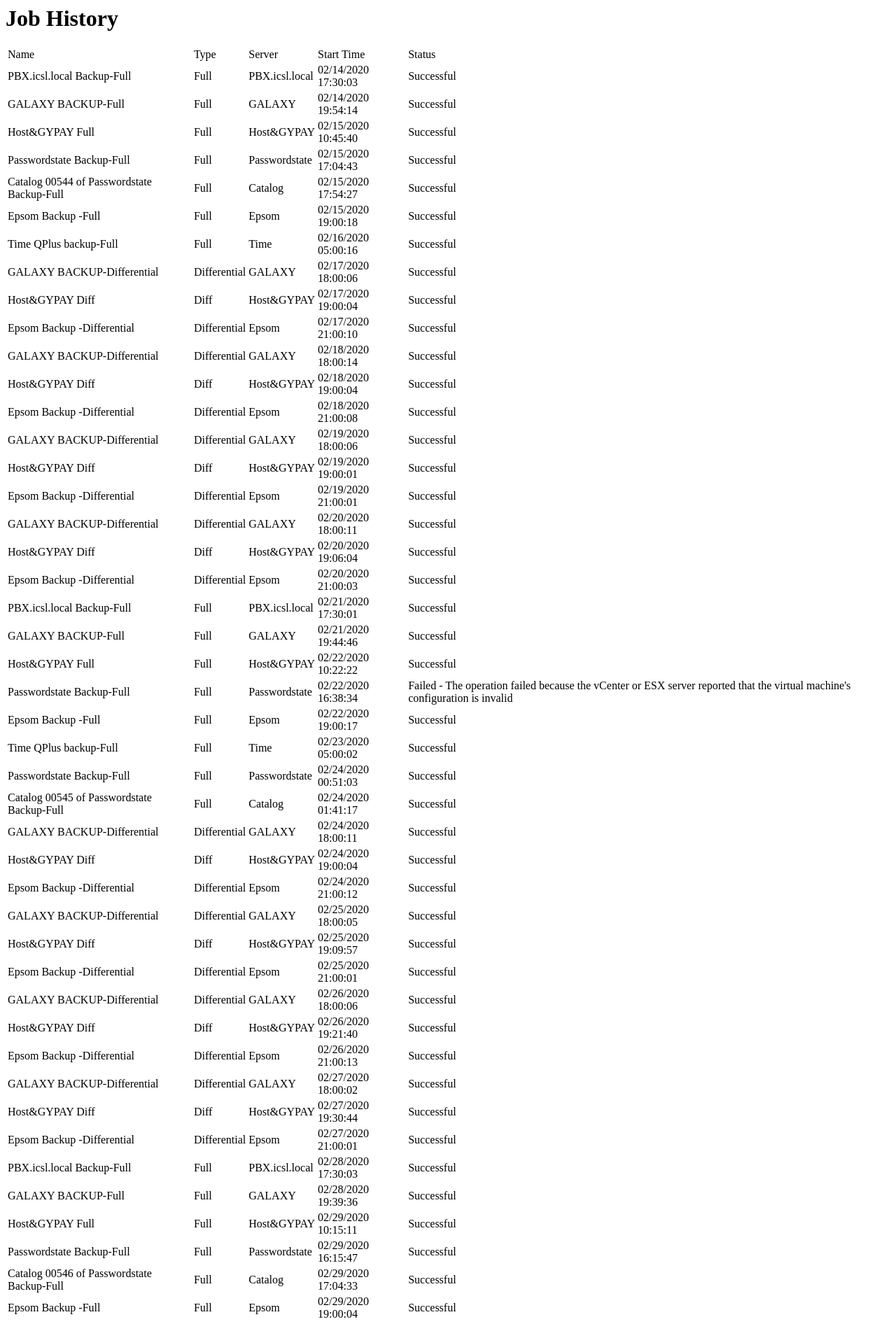
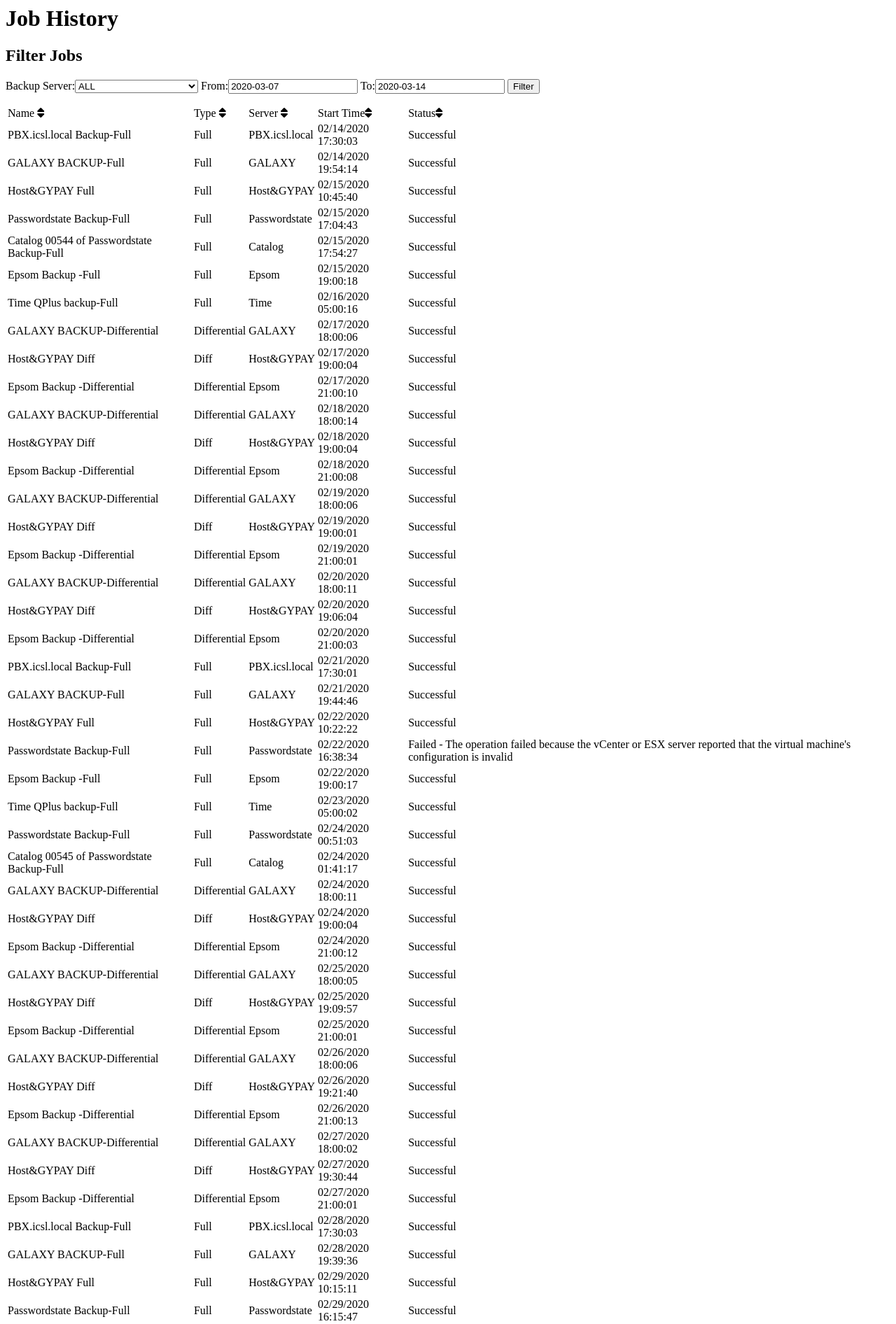
Before and after one commit to jordan-barrett-jm/backupstat, a Django app: page / in a window 1280 px wide. Shown: the top 1892 px of the page at 70% size. Run offline with Django 3.2, Linux system fonts and the light colour scheme; data comes from the database, SQL or seed files in the repository; both versions use the stored data as it was after the commit; some libraries are stand-ins or nearby versions.

Commit message:
added filter function for backupserver and date. next up is sort

```diff
--- /dev/null
+++ b/jobs/forms.py
@@ -0,0 +1,11 @@
+from django import forms
+from backupserver.models import BackupServer
+import datetime
+
+BKCHOICES = [("--ALL--", "ALL")]+[(server.id, server.name) for server in BackupServer.objects.all()]
+
+
+class FilterForm(forms.Form):
+   backupserver = forms.ChoiceField(choices=BKCHOICES, initial="--ALL--", required=False, label="Backup Server")
+   fromDate = forms.DateField(initial=datetime.datetime.today()-datetime.timedelta(days=7), label="From")
+   toDate = forms.DateField(initial=datetime.datetime.today(), label="To")
--- a/jobs/templates/jobs/jobs.html
+++ b/jobs/templates/jobs/jobs.html
@@ -1,14 +1,24 @@
 <html>
+<head>
+	<script src="https://kit.fontawesome.com/54cd34c730.js" crossorigin="anonymous"></script>
+</head>
 <body>
 	<h1>Job History</h1>
+	<h2>Filter Jobs</h2>
+	<form action="" method="post">
+		{% csrf_token %}
+		{{ form }}
+		<input type="submit" value="Filter">
+	</form>
+	<div>
 	<table>
 		<thead>
 		<tr>
-			<td>Name</td>
-			<td>Type</td>
-			<td>Server</td>
-			<td>Start Time</td>
-			<td>Status</td>
+			<td>Name <i class="fas fa-sort"></i></td>
+			<td>Type <i class="fas fa-sort"></i></td>
+			<td>Server <i class="fas fa-sort"></i></td>
+			<td>Start Time<i class="fas fa-sort"></i></td>
+			<td>Status<i class="fas fa-sort"></i></td>
 		</tr>
 		</thead>
 		{%for job in jobs%}
@@ -21,5 +31,6 @@
 		</tr>
 		{%endfor%}
 	</table>
+	</div>
 </body>
 </html>
--- a/jobs/views.py
+++ b/jobs/views.py
@@ -7,7 +7,9 @@ from jobs.models import Server, BackupJob
 from backupserver.models import BackupServer
 from jobs.serializers import ServerSerializer, JobSerializer
 import json
-# Create your views here.
+import datetime
+from jobs.forms import FilterForm
+
 """
 Algorithm for saving from agent POST request
 
@@ -24,6 +26,7 @@ The POST request will be in the following format
  "jobs": [jobs]
 }
 """
+
 def addJobs(data):
 #this function takes the POST request data and creates jobs from there
    backup_server = data["backupID"]
@@ -62,6 +65,7 @@ def jobFormat(job, backup_server):
    job["server"] = server_ID
    return job
 
+#accepts JSON post requests only from agents that have an authorized API key
 @api_view(['POST'])
 @permission_classes([HasAPIKey])
 def job_post(request):
@@ -69,10 +73,39 @@ def job_post(request):
       return Response(status=status.HTTP_201_CREATED)
    return Response(status=status.HTTP_400_BAD_REQUEST)
 
+#filter backup jobs based on specifications from the form
+#date from form is yyyy-mm-dd
+def filterJobs(form):
+   if form.cleaned_data["backupserver"] != "--ALL--":
+      servers = Server.objects.filter(backupsvr__id=form.cleaned_data["backupserver"])
+      jobs = []
+      for server in servers:
+         jobs += BackupJob.objects.filter(server__id=server.id)
+   else:
+      jobs = BackupJob.objects.all()
+   fromDate = form.cleaned_data["fromDate"]
+   toDate = form.cleaned_data["toDate"]
+   filter_jobs = []
+   if jobs:
+      for job in jobs:
+         job_date = datetime.datetime.strptime(job.start_time, "%m/%d/%Y %H:%M:%S").date()
+         if toDate >= job_date >= fromDate:
+            filter_jobs += BackupJob.objects.filter(id=job.id)
+   return filter_jobs
+
+#returns a list of backup jobs
 def job_list(request):
-   if request.method == 'DELETE':
+   if request.method == 'POST':
+      form = FilterForm(request.POST)
+      if form.is_valid():
+         filtered_jobs = filterJobs(form)
+         newform = FilterForm()
+         context = {"jobs":filtered_jobs, "form":newform}
+         return render(request, 'jobs/jobs.html', context)
+   elif request.method == 'DELETE':
       BackupJob.objects.get(pk=pk).delete()
       return Response(status=status.HTTP_204_NO_CONTENT)
+   form = FilterForm()
    jobs = BackupJob.objects.all()
-   context = {"jobs": jobs}
+   context = {"jobs": jobs, "form":form}
    return render(request, 'jobs/jobs.html', context)
```
Also changed, not shown: db.sqlite3.
